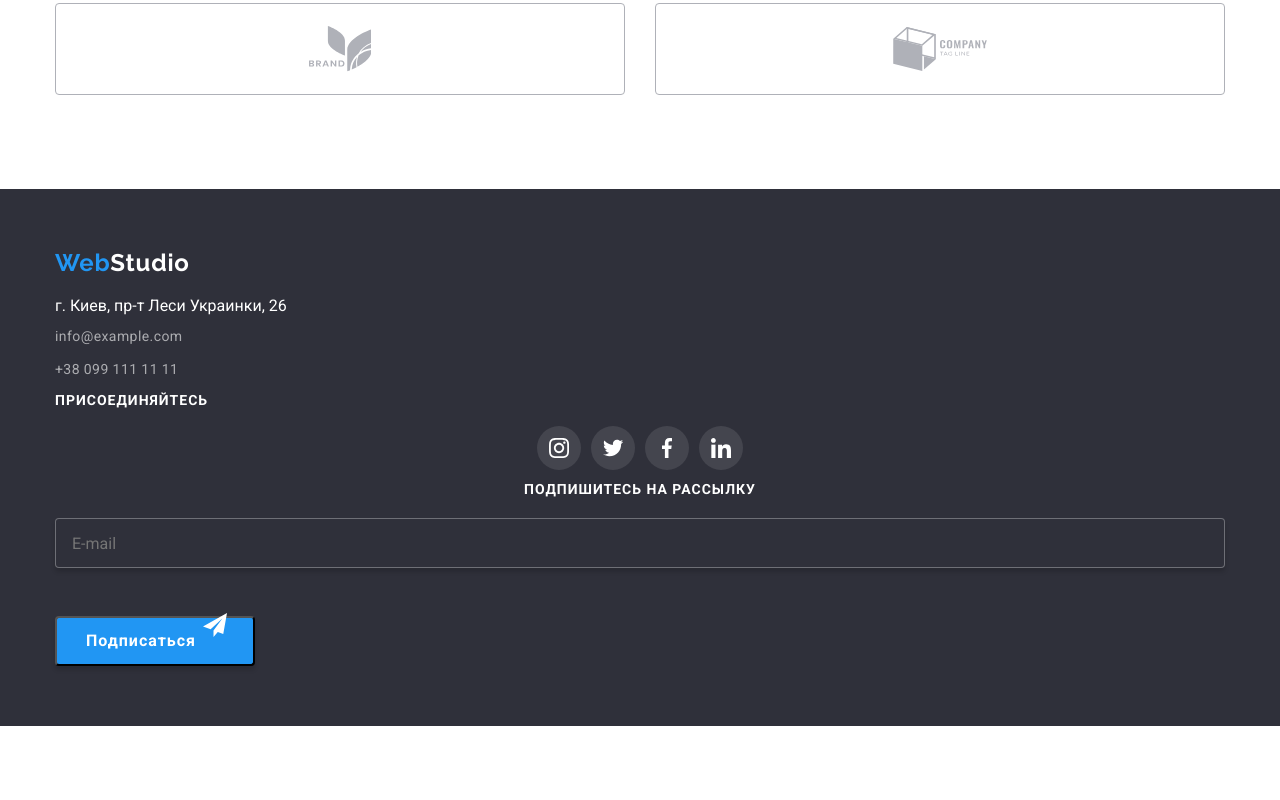
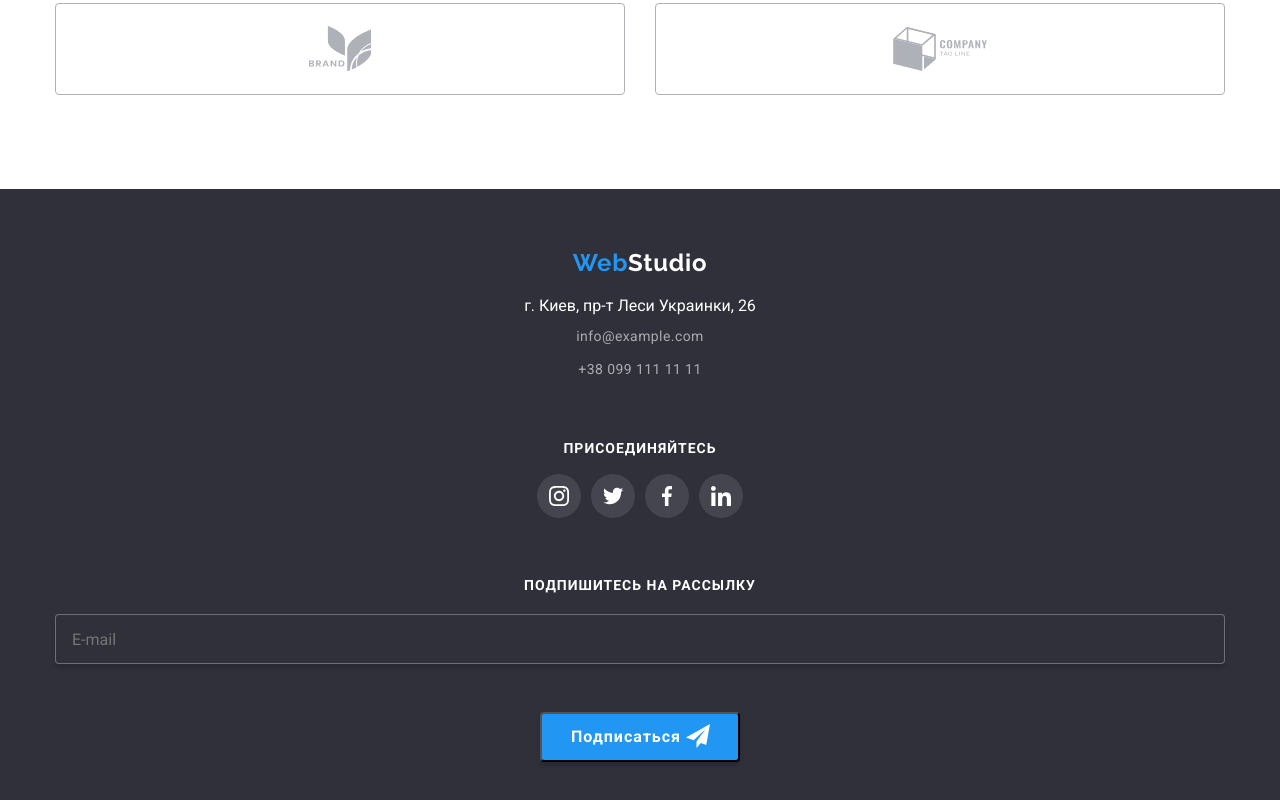
Before and after one commit to invisible81/hw-08, a plain HTML site: page index.html in a window 1280 px wide. Shown: the part 5478-6278 px from the top of the page. Before the commit the page ends 6204 px from the top, so only its background shows below. Drawn offline with nearby package versions, Linux system fonts and the light colour scheme; files whose address does not match are found by name.

Commit message:
сделал главную страницу

```diff
--- a/sass/components/_social-media.scss
+++ b/sass/components/_social-media.scss
@@ -3,18 +3,20 @@
 }
 
 .social-media__subheader {
+  text-align: center;
   margin-bottom: 20px;
   color: #FFFFFF;
   font-size: 14px;
   font-weight: 700;
   line-height: 0.9;
   letter-spacing: 1px;
-  text-align: left;
+  // text-align: left;
   text-transform: uppercase;
 }
 .social-media__list {
   display: flex;
   justify-content: center;
+  margin-bottom: 60px;
 }
 .social-media__item:not(:last-child) {
   margin-right: 10px;
--- a/sass/components/_subscribe.scss
+++ b/sass/components/_subscribe.scss
@@ -1,8 +1,8 @@
 .subscribe {
   margin: 12px 0px 0 0;
-  margin-left: auto;
-  margin-right: auto;
+
 }
+
 
 .subscribe__form {
   display: flex;
@@ -37,6 +37,8 @@
 
 
 .subscribe__btn {
+  position: relative;
+
   width: 200px;
   height: 50px;
   margin-top: 12px;
@@ -50,6 +52,7 @@
   line-height: 1.9;
   letter-spacing: 1px;
   text-align: left;
+
   &:hover,
   &:focus {
     cursor: pointer;
@@ -58,15 +61,16 @@
 }
 
 
+
 .subscribe__tel-logo {
-  position: relative;
   margin-top: 36px;
-  width: 200px;
+  // width: 200px;
+  text-align: center;
 }
 .subscribe__btn::after {
   content: "";
   position: absolute;
-  top: 34%;
+  top: 22px;
   right: 28px;
   transform: translateY(-50%);
   width: 24px;
--- a/sass/layout/_footer.scss
+++ b/sass/layout/_footer.scss
@@ -5,7 +5,8 @@
 }
 
 .footer__logo {
-  // text-align: center;
+  text-align: center;
+  margin: 0 0 20px 0;
 }
 
 
@@ -14,9 +15,7 @@
 }
 
 .footer__contact-info {
-    display: block;
-    margin-left: auto;
-    margin-right: auto;
+   text-align: center;
   // margin-right: 70px;
 }
 
@@ -26,7 +25,7 @@
   color: #ffffff;
   margin-bottom: 9px;
   &:last-child {
-      margin-bottom: 0;
+      margin-bottom: 60px;
     }
 }
 
```
Also changed, not shown: css/main.css, css/main.min.css, 2 other files.
